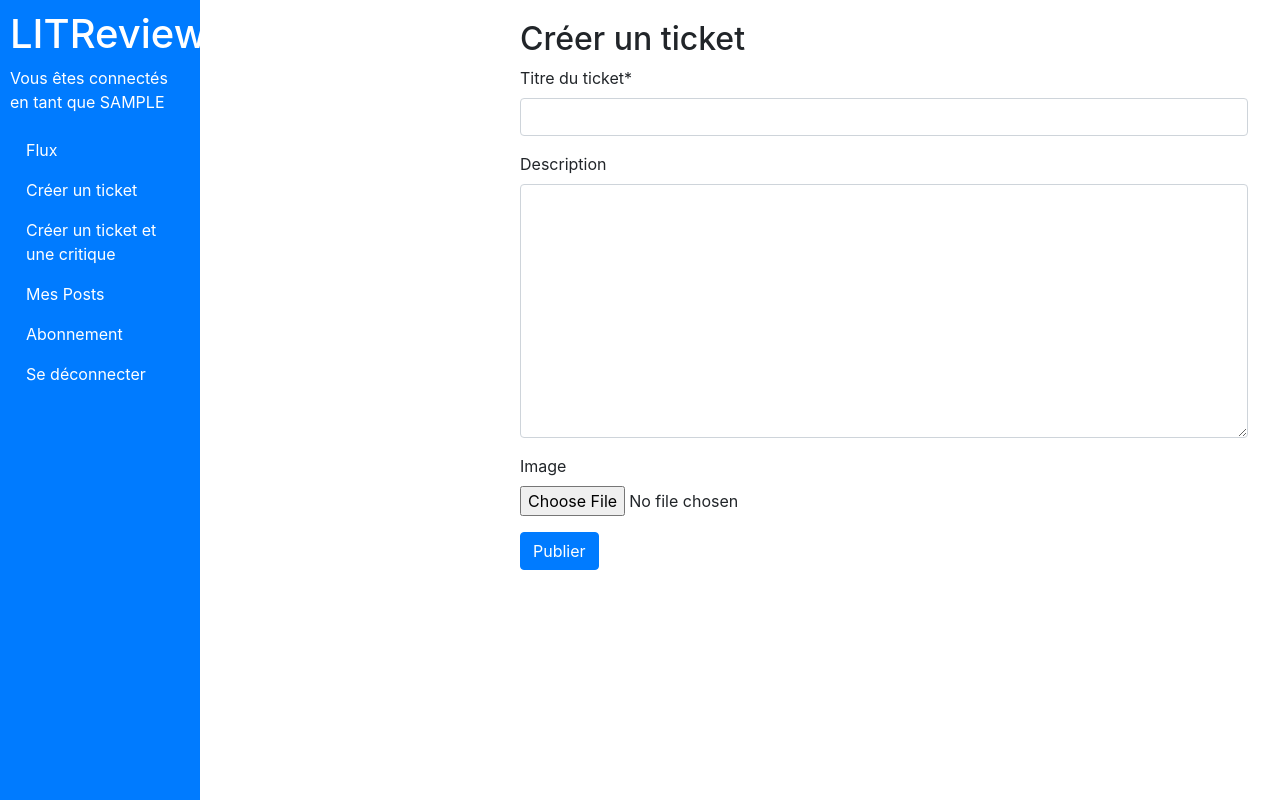
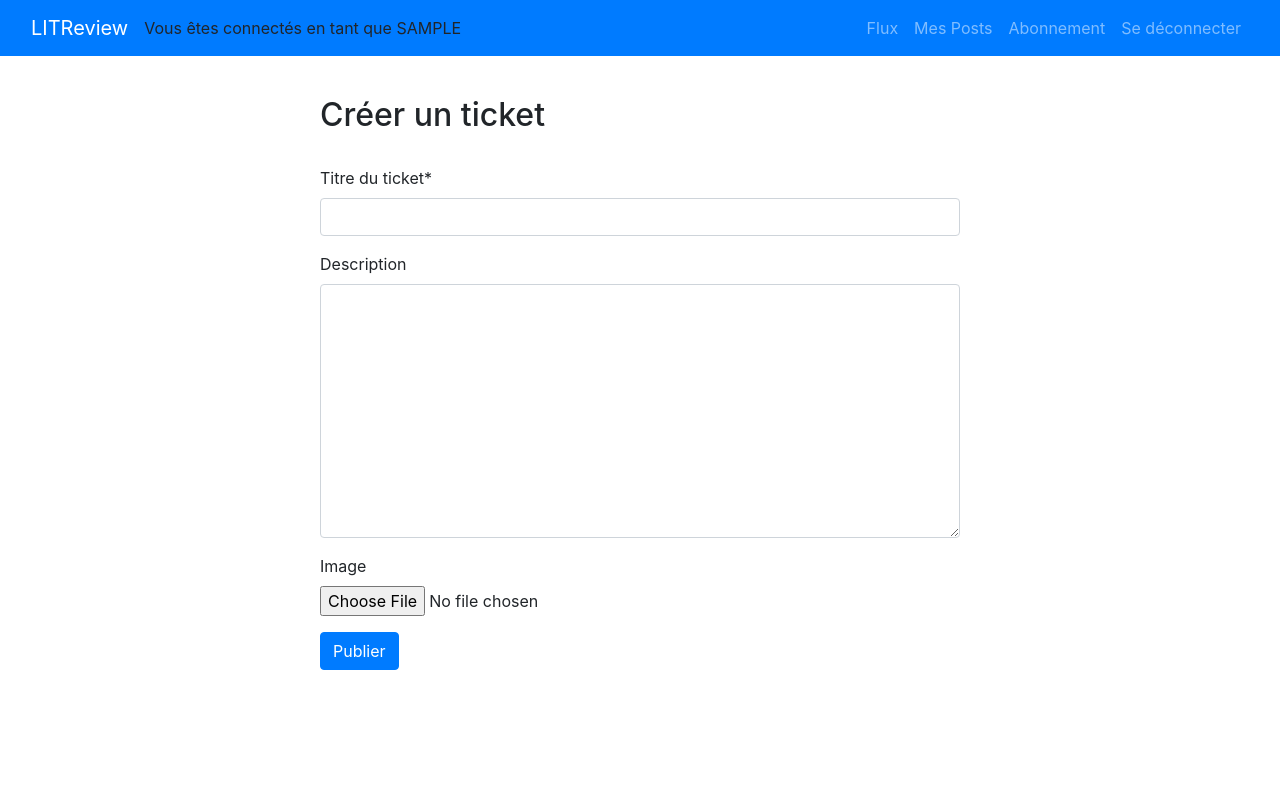
Before and after one commit to barseille/LITReview, a Django app: page /blog/create_ticket/ in a window 1280 px wide. Run offline with Django 4.2, Linux system fonts and the light colour scheme; the visitor is signed in with stand-in values (Sample User, id 1); some libraries are stand-ins or nearby versions.

Commit message:
modifications style

```diff
--- a/blog/templates/blog/create_review.html
+++ b/blog/templates/blog/create_review.html
@@ -2,10 +2,12 @@
 {% load crispy_forms_tags %}
 
 {% block content %}
-    <h2>Ajouter une critique : </h2>
+    <div class="form_block">
+    <h2 class="form_title">Ajouter une critique : </h2>
     <form method="post">
         {% csrf_token %}
         {{ form|crispy }}
         <button type="submit" class="btn btn-primary">Envoyer</button>
     </form>
+</div>
 {% endblock content %}
--- a/blog/templates/blog/create_ticket.html
+++ b/blog/templates/blog/create_ticket.html
@@ -2,10 +2,12 @@
 {% load crispy_forms_tags %}
 
 {% block content %}
-    <h2 class="form-title">Créer un ticket</h2>
+<div class="form_block">
+    <h2 class="form_title">Créer un ticket</h2>
     <form method="post" enctype="multipart/form-data">
         {% csrf_token %}
         {{ form|crispy }}
         <button type="submit" class="btn btn-primary">Publier</button>
     </form>
+</div>
 {% endblock content %}
--- a/blog/templates/blog/create_ticket_and_review.html
+++ b/blog/templates/blog/create_ticket_and_review.html
@@ -2,7 +2,8 @@
 {% load crispy_forms_tags %}
 
 {% block content %}
-    <h2>Créer un ticket et une critique</h2>
+<div class="form_block">
+    <h2 class="form_title">Créer un ticket et une critique</h2>
 
     <form method="POST" enctype="multipart/form-data">
         {% csrf_token %}
@@ -12,4 +13,5 @@
 
         <button type="submit" class="btn btn-primary">Envoyer</button>
     </form>
+</div>
 {% endblock %}
--- a/blog/templates/blog/edit_review.html
+++ b/blog/templates/blog/edit_review.html
@@ -2,17 +2,19 @@
 {% load crispy_forms_tags %}
 
 {% block content %}
-    <h2>Modifier la critique</h2>
+<div class="form_block">
+    <h2 class="form_title">Modifier la critique</h2>
     <form method="post" enctype="multipart/form-data">
         {% csrf_token %}
         {{ edit_review|crispy }}
         <button type="submit" class="btn btn-primary" name="edit_review">Sauvegarder</button>
     </form>
 
-    <h3>Supprimer la critique ?</h3>
+    <h3 class="form_small_title">Supprimer la critique ?</h3>
     <form method="post">
         {% csrf_token %}
         {{ delete_review|crispy }}
         <button type="submit" class="btn btn-danger" >Supprimer</button>
     </form>
+</div>
 {% endblock content %}
--- a/blog/templates/blog/edit_ticket.html
+++ b/blog/templates/blog/edit_ticket.html
@@ -3,17 +3,19 @@
 {% load crispy_forms_tags %}
 
 {% block content %}
-    <h2>Modifier le ticket</h2>
+<div class="form_block">
+    <h2 class="form_title">Modifier le ticket</h2>
     <form method="post" enctype="multipart/form-data">
         {% csrf_token %}
         {{ edit_ticket|crispy }}
         <button type="submit" class="btn btn-primary">Sauvegarder</button>
     </form>
 
-    <h3>Supprimer le ticket ?</h3>
+    <h3 class="form_small_title">Supprimer le ticket ?</h3>
     <form method="post">
         {% csrf_token %}
         {{ delete_ticket|crispy }}
         <button type="submit" class="btn btn-danger">Supprimer</button>
     </form>
+</div>
 {% endblock content %}
--- a/blog/templates/blog/my_posts.html
+++ b/blog/templates/blog/my_posts.html
@@ -3,7 +3,7 @@
 
 {% block content %}
 
-<h2 class="mb-4">Mes Posts</h2>
+<div class="form_block">
 
 {% for post in posts %}
 
@@ -19,7 +19,7 @@
     {% endif %}
 
 {% endfor %}
-
+</div>
 {% endblock content%}
 
 
--- a/blog/templates/blog/partials/review.html
+++ b/blog/templates/blog/partials/review.html
@@ -10,7 +10,7 @@
             {% if review.time_update == review.time_created %}
                 <p>Créé le : {{ review.time_created|date:"H:i, d F Y"}}</p>
             {% else %}
-                <p>Mis à jour le : {{ review.time_update|date:"H:i, d F Y"}}</p>
+                <p>Mis à jour : {{ review.time_update|date:"H:i, d F Y"}}</p>
             {% endif %}
         </div>
 
--- a/blog/templates/blog/partials/ticket.html
+++ b/blog/templates/blog/partials/ticket.html
@@ -7,7 +7,7 @@
             {% if ticket.time_update == ticket.time_created %}
                 <p>Créé le : {{ ticket.time_created|date:"H:i, d F Y"}}</p>
             {% else %}
-                <p>Mis à jour le : {{ ticket.time_update|date:"H:i, d F Y"}}</p>
+                <p>Mis à jour : {{ ticket.time_update|date:"H:i, d F Y"}}</p>
             {% endif %}
         </div>
         <p><strong>Titre :</strong> {{ ticket.title }}</p>
--- a/blog/templates/blog/subscribe.html
+++ b/blog/templates/blog/subscribe.html
@@ -1,6 +1,6 @@
 {% extends 'base.html' %}
 {% block content %}
-
+<div class="form_block">
     {# zone de recherche en haut de la page #}
     <div>
         {# method="get" demandez une information(nom) sans rien changez dans la bdd #}
@@ -65,6 +65,7 @@
             </ul>
         </div>
     </div>
+</div>
 {% endblock content %}
 
 
--- a/static/app.css
+++ b/static/app.css
@@ -1,31 +1,8 @@
 @import url('https://fonts.googleapis.com/css2?family=Wix+Madefor+Display:wght@400;500;600;700&display=swap');
-
-.sidebar {
-    width: 200px;
-    height: 100%;
-    position: fixed;
-    background-color: #007BFF;
-    padding: 20px;
-    color: #FFF;
-    padding: 10px;
-}
-
-.main-content {
-    margin-left: 500px;
-    padding: 20px;
-    width:60%;
-}
-.nav-link{
-    color:#FFF
-}
-.nav-link:hover {
-    color: #01325a;
-}
 
 .ticket_button{
     margin-top: 20px;
 }
-
 .content-header {
     margin-top: 20px;
     margin-bottom: 20px;
@@ -37,3 +14,15 @@
 .errorlist{
     list-style-type: none;
 }
+.home_block{
+    padding : 5rem 20rem;
+}
+.form_block{
+    padding : 3rem 20rem;
+}
+.form_title{
+    margin-bottom: 2rem;
+}
+.form_small_title{
+    margin-top: 2rem;
+}
--- a/templates/base.html
+++ b/templates/base.html
@@ -1,4 +1,57 @@
 {% load static %}
+<!doctype html>
+<html lang="fr">
+    <head>
+        <title>LITReview</title>
+
+        <link rel="stylesheet" href="{% static 'app.css' %}">
+        <link rel="stylesheet" href="https://stackpath.bootstrapcdn.com/bootstrap/4.1.3/css/bootstrap.min.css">
+        <script src="https://stackpath.bootstrapcdn.com/bootstrap/4.1.3/js/bootstrap.min.js"></script>
+    </head>
+    <body>
+        <nav class="navbar navbar-expand-lg navbar-dark bg-primary fixed-top">
+            <div class="container-fluid">
+                <a class="navbar-brand" href="#">LITReview</a>
+                {% if user.is_authenticated %}
+                    <p class="d-inline-block mb-0">Vous êtes connectés en tant que {{ user|upper }}</p>
+                    <button class="navbar-toggler" type="button" data-toggle="collapse" data-target="#navbarNav" aria-controls="navbarNav" aria-expanded="false" aria-label="Toggle navigation">
+                        <span class="navbar-toggler-icon"></span>
+                    </button>
+                    <div class="collapse navbar-collapse" id="navbarNav">
+                        <ul class="navbar-nav ml-auto">
+                            <li class="nav-item">
+                                <a class="nav-link" href="{% url 'home' %}">Flux</a>
+                            </li>
+                            <li class="nav-item">
+                                <a class="nav-link" href="{% url 'my_posts' %}">Mes Posts</a>
+                            </li>
+                            <li class="nav-item">
+                                {% if user.is_authenticated %}
+                                    <a class="nav-link" href="{% url 'subscribe' user_id=user.id %}">Abonnement</a>
+                                {% else %}
+                                    <a class="nav-link" href="{% url 'login' %}">Connexion</a>
+                                {% endif %}
+                            </li>
+                            <li class="nav-item">
+                                <a class="nav-link" href="{% url 'logout' %}">Se déconnecter</a>
+                            </li>
+                        </ul>
+                    </div>
+                {% endif %}
+            </div>
+        </nav>
+        <div class="main-content mt-5">
+            {% block content %}{% endblock content %}
+        </div>
+    </body>
+</html>
+
+
+
+
+
+
+{% comment %} {% load static %}
 <!doctype html>
 <html lang="fr">
     <head>
@@ -41,7 +94,7 @@
             {% block content %}{% endblock content %}
         </div>
     </body>
-</html>
+</html> {% endcomment %}
 
 
 
```
Also changed, not shown: blog/templates/blog/home.html (+87 -2 lines).
